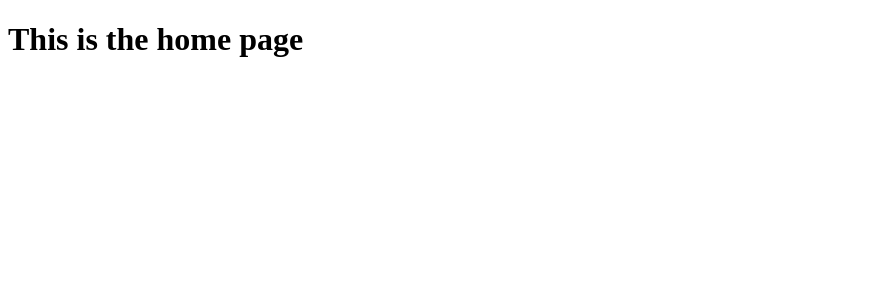
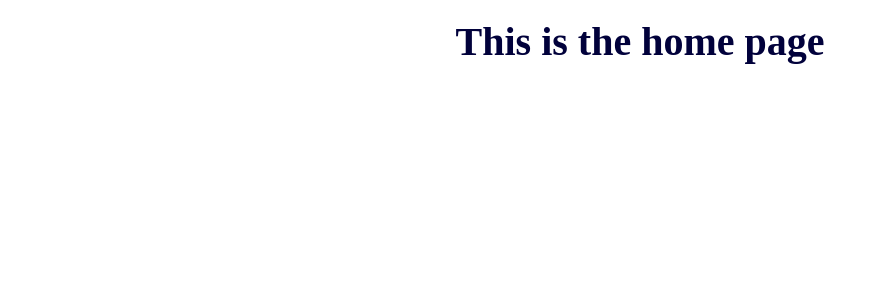
Before and after one commit to luukasmakila/CityBikeApp, a React (Create React App) app in the folder frontend/: page / in a window 1280 px wide. Shown: the top 300 px of the page, without its empty margins (0-879 px from the left). Built offline with nearby package versions, Linux system fonts and the light colour scheme.

Commit message:
added searching to stations page

```diff
--- /dev/null
+++ b/frontend/src/App.css
@@ -0,0 +1,22 @@
+.main {
+  display: flex;
+  height: 100vh;
+  width: 100%;
+  align-items: center;
+  flex-direction: column;
+  row-gap: 20px;
+}
+
+h1 {
+  margin: 10px;
+  font-size: 40px;
+  color: rgb(1, 1, 59);
+}
+
+.search {
+  width: 120%;
+}
+
+ul li {
+  font-size: 20px;
+}
--- a/frontend/src/App.js
+++ b/frontend/src/App.js
@@ -4,11 +4,12 @@ import Home from './components/Home'
 import JourneyPage from './components/JourneyPage'
 import StationPage from './components/StationPage'
 import SingleStation from './components/SingleStation'
+import "./App.css"
 
 const App = () => {
 
   return (
-    <div>
+    <div className='main'>
       <Router>
         <Routes>
           <Route path="/" element={<Home/>}/>
--- a/frontend/src/components/StationPage.js
+++ b/frontend/src/components/StationPage.js
@@ -3,19 +3,43 @@ import axios from "axios"
 
 const StationPage = () => {
   const [stations, setStations] = useState([])
+  const [input, setInput] = useState("")
+  const [showAll, setShowAll] = useState(true)
+
+  const stationsToShow = showAll
+    ? stations
+    : stations.filter(station => station.Nimi.toLowerCase().startsWith(input))
 
   useEffect(() => {
     // Fetch data only on initial page laod
     const getStations = async () => {
-      const result = await axios.get("http://localhost:3001/api/station_page")
-      setStations(result.data.stations)
+      try {
+        const result = await axios.get("http://localhost:3001/api/station_page")
+        setStations(result.data.stations)
+      } catch (error) {
+        console.log(error)
+      }
     }
     getStations()
   }, [])
 
+  const handleSearch = (e) => {
+    setInput(e.target.value.toLowerCase())
+    setShowAll(false)
+  }
+
   return (
     <div>
-      {stations.map((station, idx) => (
+      <p>Search by name</p>
+      <input
+        className='search'
+        type="text"
+        id="search"
+        onChange={ handleSearch }
+        placeholder="Search stations"
+        name="search"
+      />
+      {stationsToShow.map((station, idx) => (
         <div key={idx}>
           <p>{ station.Nimi }</p>
         </div>
```
